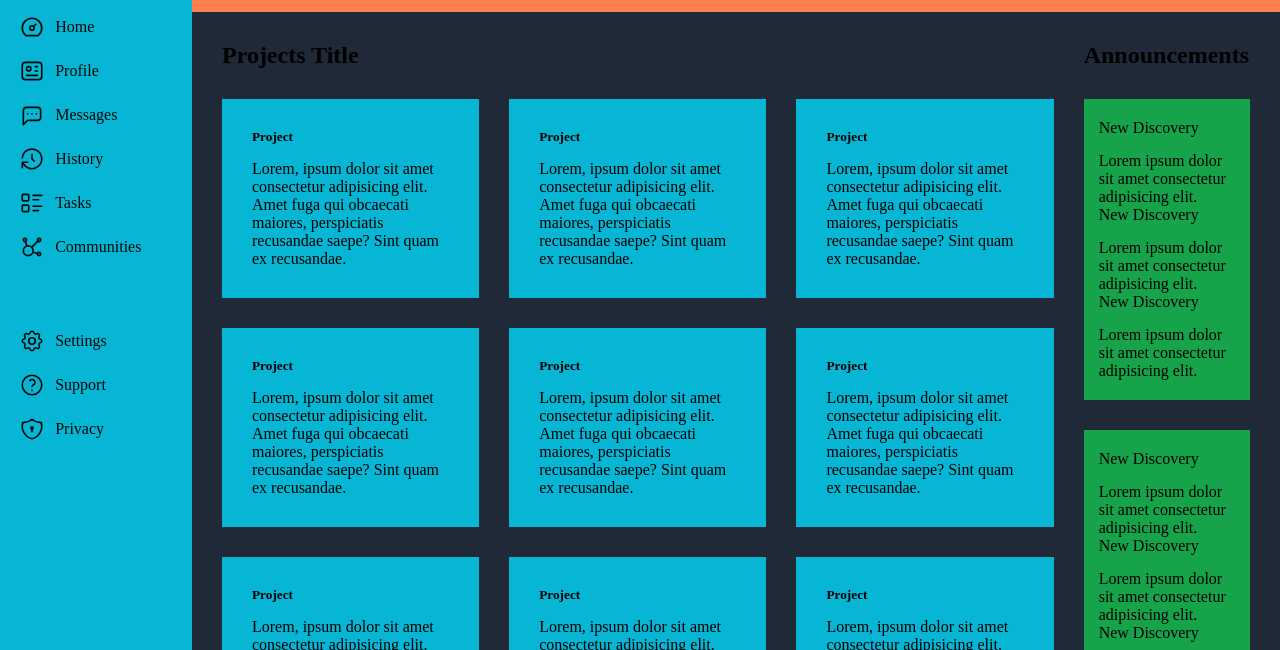
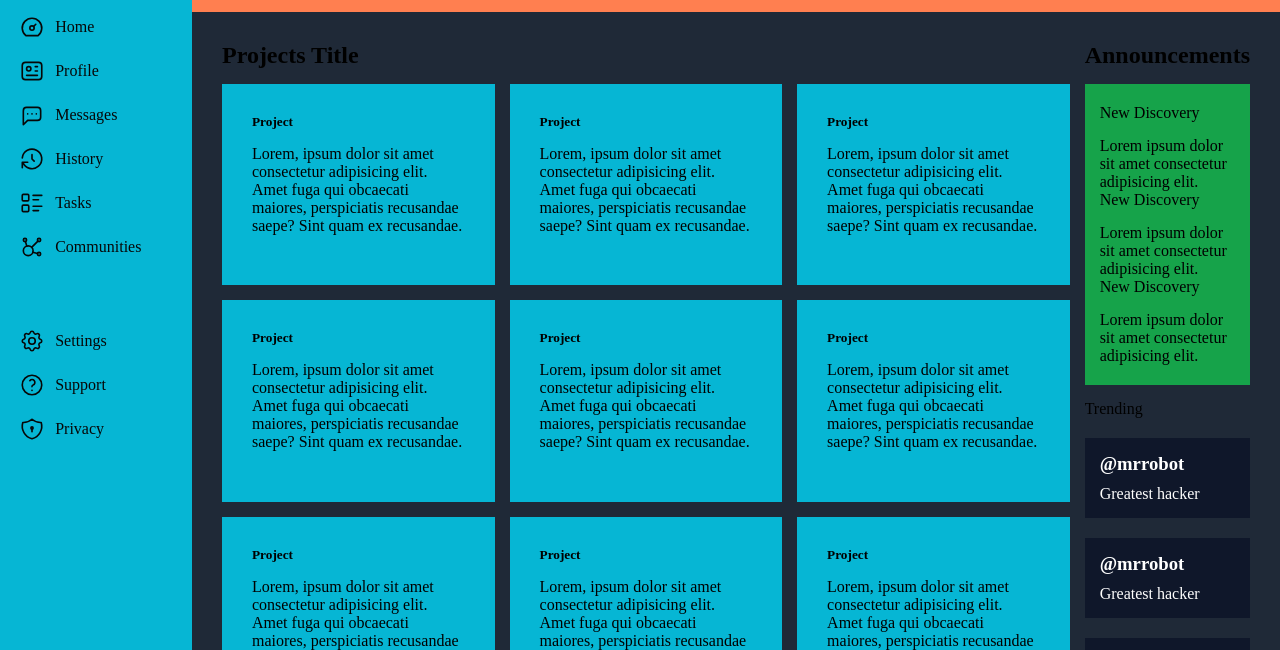
Before and after one commit to trayansh005/Admin-Dashboard, a plain HTML site: page index.html in a window 1280 px wide. Shown: the part 108-758 px from the top of the page. Drawn offline with Linux system fonts and the light colour scheme.

Commit message:
changed layout

```diff
--- a/index.html
+++ b/index.html
@@ -350,17 +350,6 @@
 								<p>Lorem ipsum dolor sit amet consectetur adipisicing elit.</p>
 							</div>
 
-							<div class="news">
-								<p class="news-title">New Discovery</p>
-								<p>Lorem ipsum dolor sit amet consectetur adipisicing elit.</p>
-
-								<p class="news-title">New Discovery</p>
-								<p>Lorem ipsum dolor sit amet consectetur adipisicing elit.</p>
-
-								<p class="news-title">New Discovery</p>
-								<p>Lorem ipsum dolor sit amet consectetur adipisicing elit.</p>
-							</div>
-
 							<div class="trending">
 								<p class="trending-title">Trending</p>
 
--- a/style.css
+++ b/style.css
@@ -119,15 +119,15 @@ section {
 
 .wrapper {
 	display: grid;
-	grid-template-columns: 5fr 1fr;
-	gap: 30px;
+	grid-template-columns: auto 1fr;
+	gap: 15px;
 }
 
 .projects {
 	display: grid;
 	grid-template-columns: repeat(3, 1fr);
-	grid-template-rows: auto repeat(5, 1fr);
-	gap: 30px;
+	grid-template-rows: auto repeat(3, 1fr);
+	gap: 15px;
 }
 
 .section-title {
@@ -148,7 +148,7 @@ section {
 	display: grid;
 	grid-auto-rows: max-content;
 	grid-template-columns: 1fr;
-	gap: 30px;
+	gap: 15px;
 }
 
 .news {
```
